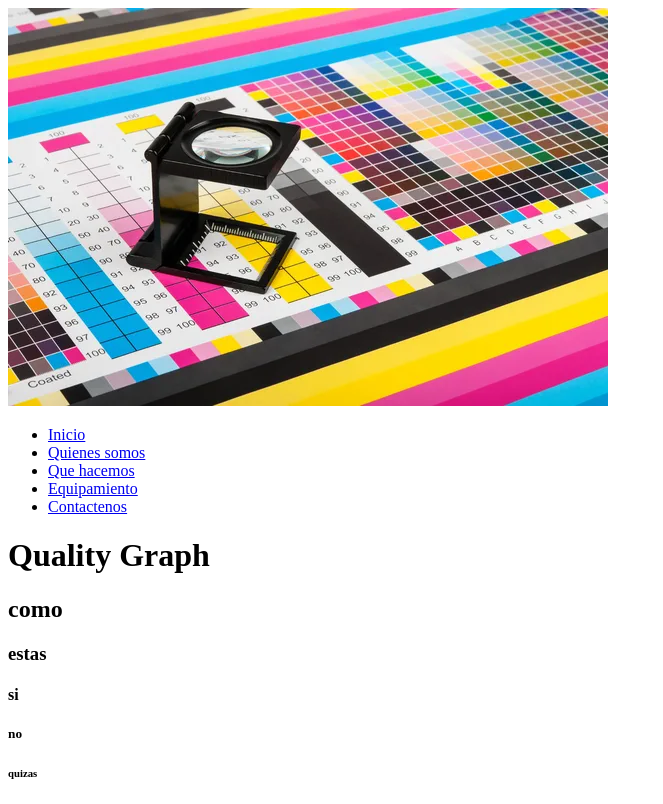
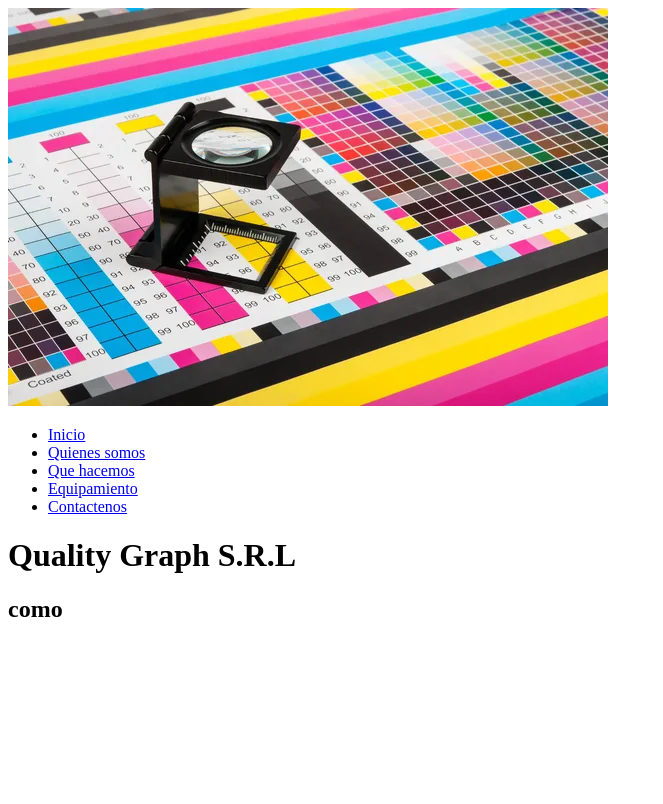
Before and after one commit to Joy-91/Proyecto-BA-multiplica, a plain HTML site: page index.html in a window 1280 px wide. Shown: the whole page, without its empty margins (0-663 px from the left). Drawn offline with Linux system fonts and the light colour scheme.

```diff
--- a/index.html
+++ b/index.html
@@ -20,12 +20,8 @@
         </nav>
     </header>
     <main>
-        <h1>Quality Graph</h1>
+        <h1>Quality Graph S.R.L</h1>
         <h2>como</h2>
-        <h3>estas</h3>
-        <h4>si</h4>
-        <h5>no</h5>
-        <h6>quizas</h6>
 
         <section>
             <h2></h2>
```
Also changed, not shown: views/Quienes_somos.html (+1 -1 lines).
